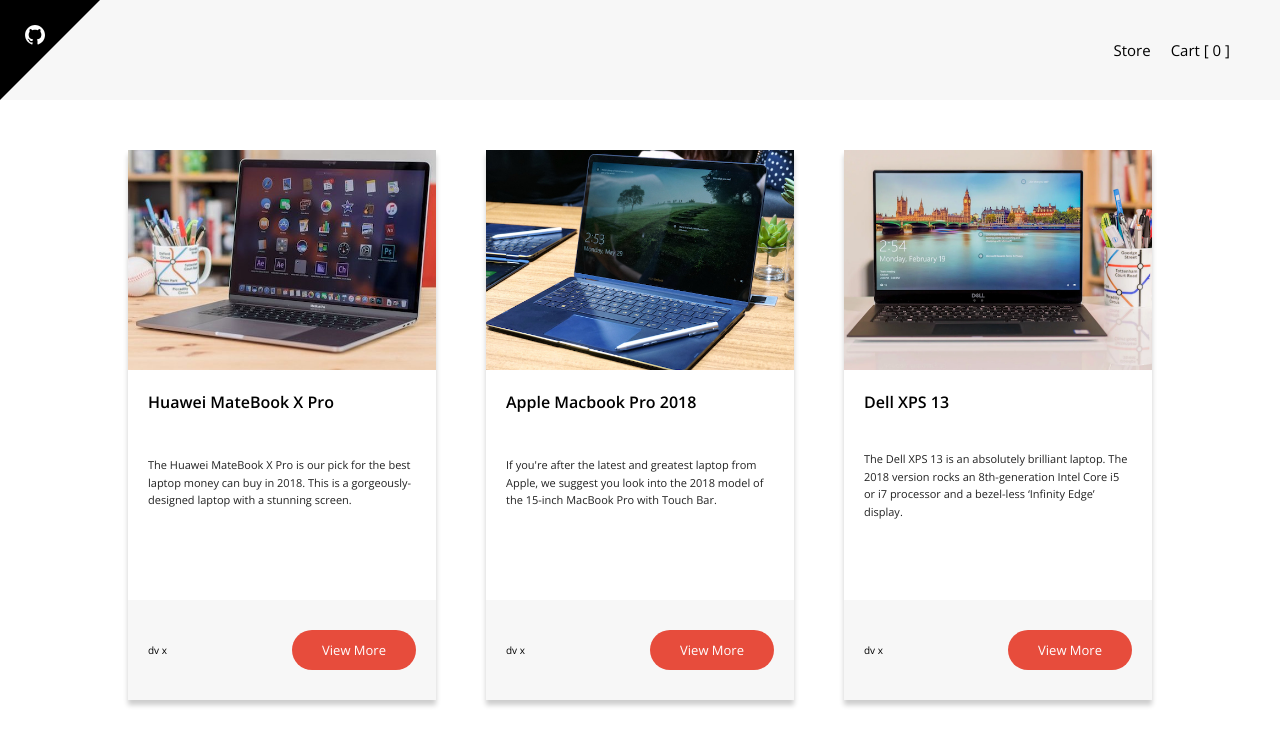
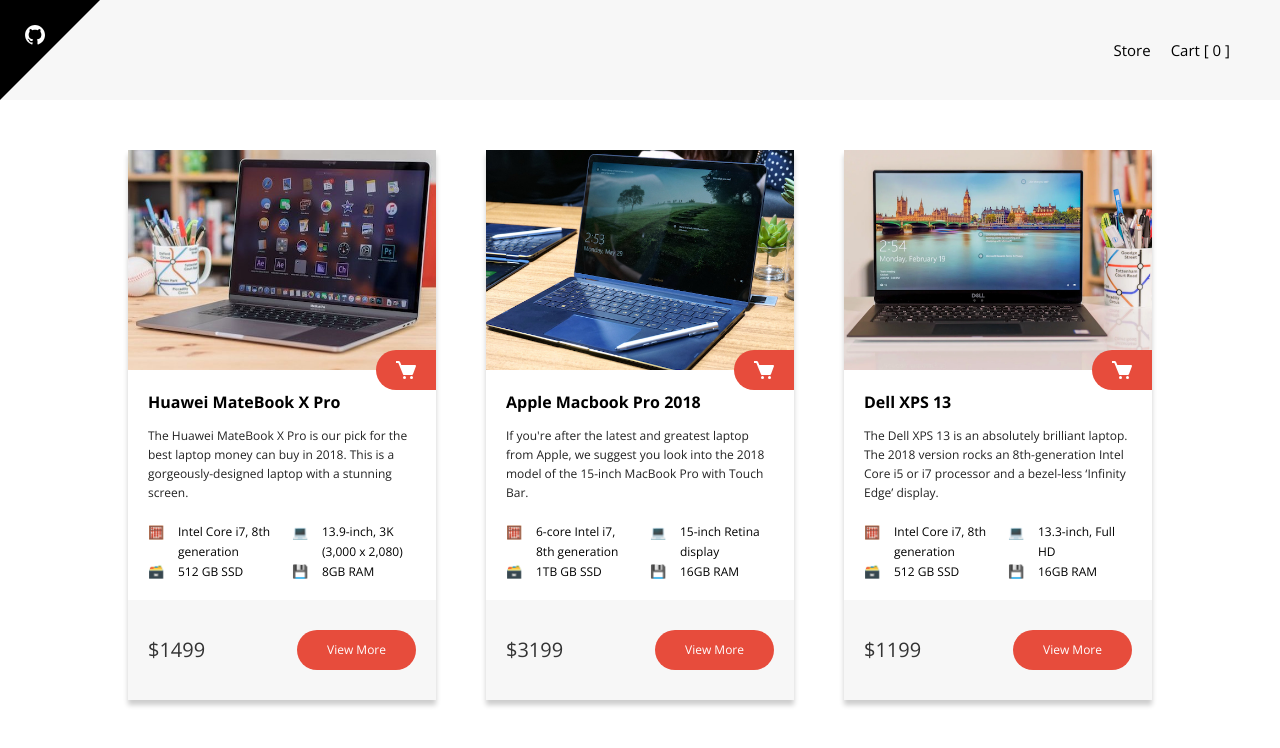
Before and after one commit to Kevin-kirago/Laptop-Store, a React (Create React App) app: page / in a window 1280 px wide. Shown: the top 748 px of the page. Built offline with nearby package versions, Linux system fonts and the light colour scheme.

Commit message:
final card component ui design

```diff
--- a/src/components/app/App.scss
+++ b/src/components/app/App.scss
@@ -4,6 +4,12 @@
 	color: #fff;
 	padding: 1rem 3rem;
 	text-decoration: none;
-	font-size: 1.3rem;
+	font-size: 1.2rem;
 	border-radius: 10rem;
+	transition: all 0.3s ease-in;
+
+	&:hover,
+	&:active {
+		background-color: #c0392b;
+	}
 }
--- a/src/components/store-item/store-item.component.jsx
+++ b/src/components/store-item/store-item.component.jsx
@@ -1,52 +1,8 @@
 import React from "react";
 import { Link } from "react-router-dom";
-
-import styled from "styled-components";
+import addIcon from "../../assets/bxs-cart.svg";
 import "./store-item.component.scss";
-
-const HeaderSection = styled.div`
-	positon: relative;
-	width: 100%;
-
-	img {
-		display: block;
-		width: 100%;
-		height: 100%;
-		object-fit: cover;
-		object-position: center;
-	}
-`;
-const MainSection = styled.div`
-	position: relative;
-	padding: 2rem;
-	background-color: #fff;
-
-	display: grid;
-	grid-row-gap: 1rem;
-
-	.heading {
-		font-size: 1.6rem;
-		font-weight: 600;
-	}
-
-	.paragraph {
-		font-size: 1.1rem;
-		color: #222;
-	}
-
-	.content {
-		display: grid;
-		grid-template-columns: repeat(2, 1fr);
-	}
-`;
-
-const FooterSection = styled.div`
-	position: relative;
-	padding: 2rem;
-	display: flex;
-	justify-content: space-between;
-	align-items: center;
-`;
+import { HeaderSection, MainSection, FooterSection } from "./store-item.styles";
 
 const StoreItem = ({ item }) => {
 	return (
@@ -55,12 +11,32 @@
 				<img src={item.fields.thumbnail} alt={`item-${item.sys.id}`} />
 			</HeaderSection>
 			<MainSection>
-				<span className="heading">{item.fields.productName}</span>
+				<h1 className="heading">{item.fields.productName}</h1>
 				<p className="paragraph">{item.fields.description}</p>
-				<div className="content"></div>
+				<div className="content">
+					<div className="content__text">
+						<span className="content__text--icon">🧮</span>
+						<div className="content__text--name">{item.fields.cpu}</div>
+					</div>
+					<div className="content__text">
+						<span className="content__text--icon">💻</span>
+						<div className="content__text--name">{item.fields.screen}</div>
+					</div>
+					<div className="content__text">
+						<span className="content__text--icon">🗃️</span>
+						<div className="content__text--name">{item.fields.storage}</div>
+					</div>
+					<div className="content__text">
+						<span className="content__text--icon">💾</span>
+						<div className="content__text--name">{item.fields.ram}</div>
+					</div>
+				</div>
 			</MainSection>
+			<span className="addToCartBtn">
+				<img src={addIcon} alt="add item to cart icon" />
+			</span>
 			<FooterSection>
-				<div className="footer__content">dv x</div>
+				<span>${item.fields.price}</span>
 				<Link className="btn" to="/">
 					View More
 				</Link>
--- a/src/components/store-item/store-item.component.scss
+++ b/src/components/store-item/store-item.component.scss
@@ -1,11 +1,31 @@
 .store__item {
 	position: relative;
 	width: 100%;
-	min-height: 55rem;
+	height: 55rem;
 	background-color: #f7f7f7;
 
 	box-shadow: 0 0.5rem 5px 0 rgba(0, 0, 0, 0.2);
 
 	display: grid;
-	grid-template-rows: 22rem 1fr 10rem;
+	grid-template-rows: 22rem 23rem 10rem;
 }
+
+.addToCartBtn {
+	position: absolute;
+	top: 20rem;
+	right: 0;
+	cursor: pointer;
+	width: 6rem;
+	height: 4rem;
+	background-color: #e74c3c;
+	border-top-left-radius: 10rem;
+	border-bottom-left-radius: 10rem;
+
+	display: grid;
+	align-content: center;
+	justify-items: center;
+
+	img {
+		filter: brightness(1) grayscale(0) invert(1);
+	}
+}
--- /dev/null
+++ b/src/components/store-item/store-item.styles.js
@@ -0,0 +1,71 @@
+import styled from "styled-components";
+
+export const HeaderSection = styled.div`
+	positon: relative;
+	width: 100%;
+
+	img {
+		display: block;
+		width: 100%;
+		height: 100%;
+		object-fit: cover;
+		object-position: center;
+	}
+`;
+export const MainSection = styled.div`
+	position: relative;
+	padding: 2rem;
+	background-color: #fff;
+
+	display: grid;
+	grid-template-rows: min-content min-content 1fr;
+	grid-row-gap: 1rem;
+
+	.heading {
+		position: relative;
+		font-size: 1.6rem;
+		font-weight: 700;
+	}
+
+	.paragraph {
+		font-size: 1.2rem;
+		color: #222;
+		margin-bottom: 1rem;
+	}
+
+	.content {
+		display: grid;
+		grid-template-columns: repeat(2, 1fr);
+		grid-template-columns: repeat(2, 1fr);
+		grid-column-gap: 2rem;
+
+		&__text {
+			display: grid;
+			grid-template-columns: 2rem 1fr;
+			align-content: start;
+			grid-column-gap: 1rem;
+
+			&--icon {
+				font-size: 1.3rem;
+			}
+
+			&--name {
+				font-size: 1.2rem;
+				align-self: center;
+			}
+		}
+	}
+`;
+
+export const FooterSection = styled.div`
+	position: relative;
+	padding: 2rem;
+	display: flex;
+	justify-content: space-between;
+	align-items: center;
+
+	span {
+		font-size: 2rem;
+		color: #333;
+	}
+`;
--- a/src/redux/products/data.js
+++ b/src/redux/products/data.js
@@ -12,10 +12,10 @@
 		},
 		fields: {
 			productName: "Huawei MateBook X Pro",
-			price: "149900",
+			price: "1499",
 			stars: 4,
 			cpu: "Intel Core i7, 8th generation",
-			ram: "8GB",
+			ram: "8GB RAM",
 			storage: "512 GB SSD",
 			screen: "13.9-inch, 3K (3,000 x 2,080)",
 			thumbnail: Product_1,
@@ -29,11 +29,11 @@
 		},
 		fields: {
 			productName: "Apple Macbook Pro 2018",
-			price: "319900",
+			price: "3199",
 			stars: 4,
 			image: "macbook-pro-15.jpg",
 			cpu: "6-core Intel i7, 8th generation",
-			ram: "16GB",
+			ram: "16GB RAM",
 			storage: "1TB GB SSD",
 			screen: "15-inch Retina display",
 			thumbnail: Product_2,
@@ -47,10 +47,10 @@
 		},
 		fields: {
 			productName: "Dell XPS 13",
-			price: "119900",
+			price: "1199",
 			stars: 4,
 			cpu: "Intel Core i7, 8th generation",
-			ram: "16GB",
+			ram: "16GB RAM",
 			storage: "512 GB SSD",
 			screen: "13.3-inch, Full HD",
 			thumbnail: Product_3,
@@ -64,10 +64,10 @@
 		},
 		fields: {
 			productName: "Asus ZenBook Flip S",
-			price: "139900",
+			price: "1399",
 			stars: 4,
 			cpu: "Intel Core i7, 8th generation",
-			ram: "16GB",
+			ram: "16GB, 8GB RAM",
 			storage: "512 GB SSD",
 			screen: "13.3-inch, Full HD touchscreen",
 			thumbnail: Product_4,
@@ -81,10 +81,10 @@
 		},
 		fields: {
 			productName: "Samsung Notebook 9",
-			price: "149900",
+			price: "1499",
 			stars: 4,
 			cpu: "Intel Core i7, 8th generation",
-			ram: "16GB",
+			ram: "16GB RAM",
 			storage: "256 GB SSD",
 			screen: "15-inch, Full HD",
 			thumbnail: Product_5,
```
Also changed, not shown: src/assets/bxs-cart-add.svg (added).
